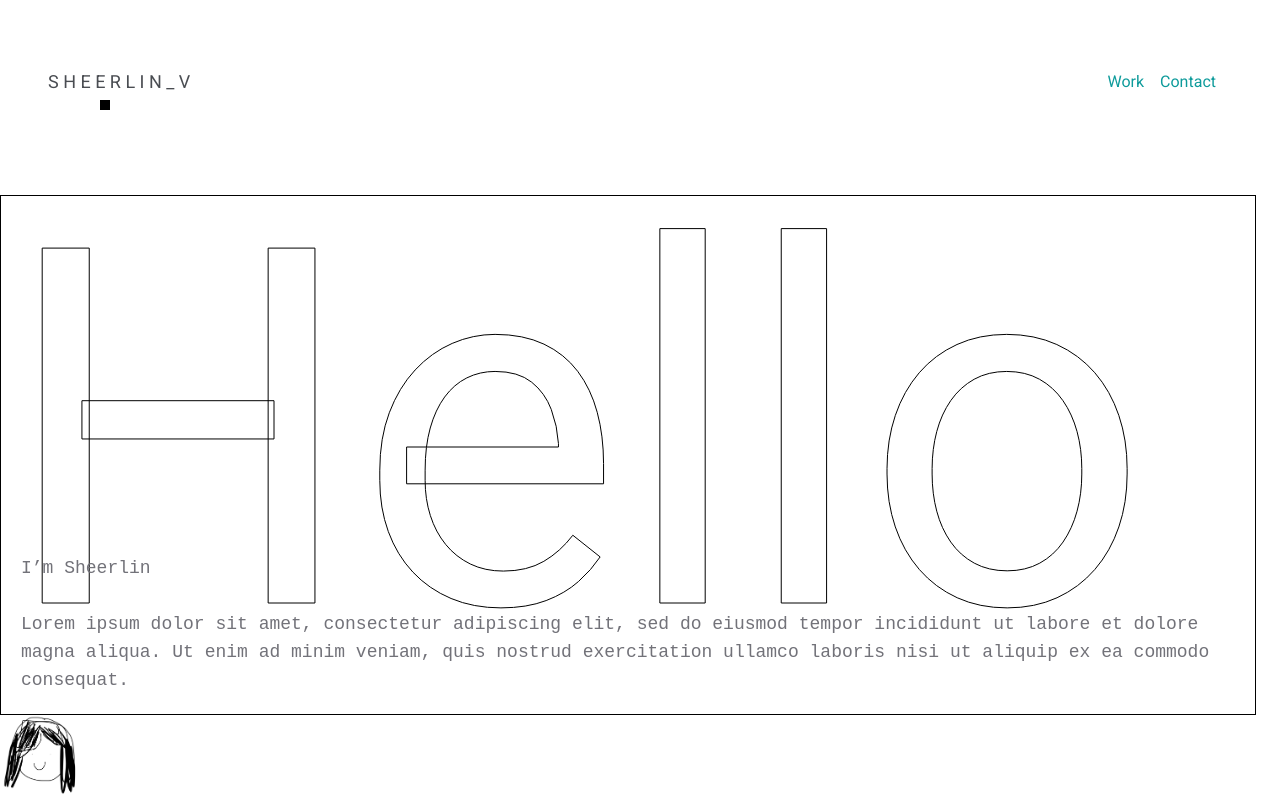
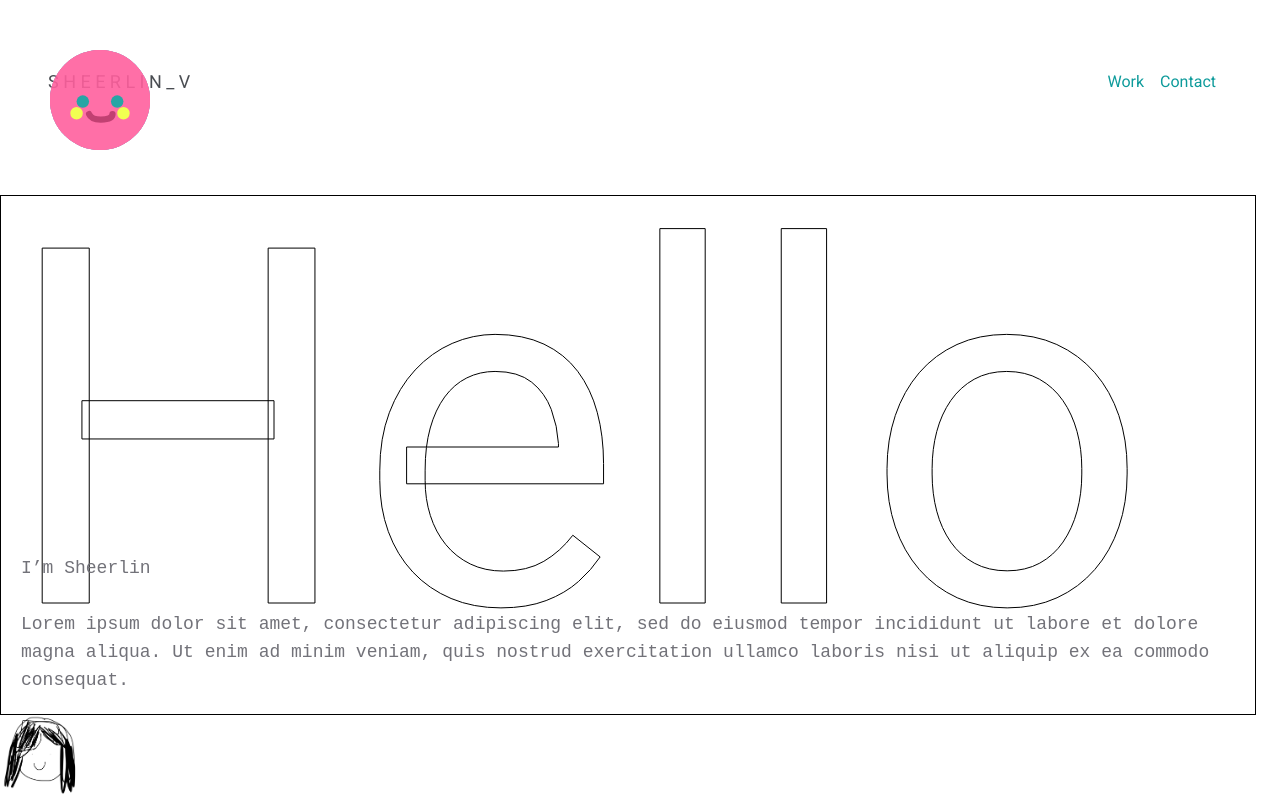
Before and after one commit to sheerlinvuong/sheerlinvuong.github, a React (Create React App) app: page / in a window 1280 px wide. Shown: the top 800 px of the page. Built offline with nearby package versions, Linux system fonts and the light colour scheme.

Commit message:
Create mr worm

```diff
--- a/package.json
+++ b/package.json
@@ -3,12 +3,13 @@
   "version": "0.1.0",
   "private": true,
   "dependencies": {
-    "react": "^16.4.0",
-    "react-dom": "^16.4.0",
+    "react": "^17.0.0",
+    "react-dom": "^17.0.0",
     "react-google-recaptcha": "^0.13.0",
     "react-router": "^4.2.0",
     "react-router-dom": "^4.2.2",
     "react-scripts": "1.1.4",
+    "react-spring": "8.0.2",
     "styled-components": "^4.1.3"
   },
   "scripts": {
--- a/src/App.js
+++ b/src/App.js
@@ -5,15 +5,14 @@ import NavBar from "./components/headerComponent/navBar.js";
 import HomePage from "./components/pages/homePage.js";
 import Contact from "./components/pages/contact/contact";
 import { ContentSt, WrapperSt } from "./App.styles";
-import { Cursor, mousePosition } from './components/worm/worm'
+import { WormyWorm } from './components/worm/worm'
 
 const App = () => {
-  const position = mousePosition()
 
   return (
     <Router>
       <WrapperSt>
-        <Cursor position={position} />
+        <WormyWorm />
         <NavBar />
         <ContentSt>
           <Switch>
@@ -24,7 +23,6 @@ const App = () => {
       </WrapperSt>
     </Router>
   )
-  // };
 
 }
 export default App;
--- a/src/components/theme.js
+++ b/src/components/theme.js
@@ -14,7 +14,14 @@ export const theme = {
     dolphin: '#727279',
     tuna: '#4A4D52',
   },
-
+  worm: {
+    brilliantRose: '#FF5F9Dff',
+    middlePurple: '#CC7BAFff',
+    blueBell: '#9997C2ff',
+    maximumBlue: '#66B2D4ff',
+    skyBlueCrayola: '#33CEE7ff',
+    electricBlue: '#00EAF9ff',
+  },
   font: {
     roboto: 'Roboto, sans-serif',
     openSans: 'Open Sans, sans-serif',
--- a/src/components/worm/worm.js
+++ b/src/components/worm/worm.js
@@ -1,27 +1,82 @@
+import React, { useEffect, useState } from 'react'
+import { useTrail, animated } from 'react-spring'
 import styled from "styled-components";
-import { useEffect, useState } from 'react'
+import { theme } from '../theme';
+
 
 export const mousePosition = () => {
-    const [position, setPosition] = useState({ x: 100, y: 100 })
+    const [position, setPosition] = useState([100, 100])
+    const [trail, setTrail] = useTrail(5, () => ({ position, config: { tension: 1000, friction: 65 } }))
     useEffect(() => {
         document.addEventListener("mousemove", (e) => {
-            console.log(e.clientX)
-            setPosition({ x: e.clientX, y: e.clientY })
+            const xy = [e.clientX, e.clientY]
+            setPosition(xy)
+            setTrail({ position: xy })
         });
     }, []);
-    return position
+
+    return {
+        position,
+        trail
+    }
+}
+export const WormyWorm = () => {
+    const { position, trail } = mousePosition()
+    const trans = (x, y) => `translate3d(${x}px,${y}px,0) translate3d(-50%,-50%,0)`
+
+    return (
+        <MrWorm>
+            <WormHead transform={trans(position[0], position[1])}>
+                <WormFace />
+            </WormHead>
+            {trail.map((props, i) => <animated.div key={i} style={{ transform: props.position.interpolate(trans), background: Object.values(theme.worm)[i], zIndex: -i }} />)}
+        </MrWorm>
+    )
 }
 
-export const Cursor = styled.div.attrs({
+const MrWorm = styled.div`
+        cursor: none;
+        opacity: 0.9;
+  & > div {
+            height: 100px
+            width: 100px
+            position:fixed
+            border-radius: 50%
+        }
+        `
+
+const WormHead = styled.div.attrs({
     style: props => ({
-        top: `${props.position.y}px`,
-        left: `${props.position.x}px`
+        transform: `${props.transform}`,
     })
 }) `
-  width: 10px;
-  height: 10px;
-  background: #000;
-  position: fixed;
-  z-index: 9999;
-  /* will-change: transform; */
-  `
+background: ${theme.worm.brilliantRose};
+            z-index:1;
+            `
+
+const WormFace = (props) => {
+    return (
+        <svg
+            width={100}
+            height={100}
+            viewBox="0 0 128 128"
+            fill="none"
+            xmlns="http://www.w3.org/2000/svg"
+            {...props}
+        >
+            <path
+                d="M50 82c2 4.9 5.94 7 15 7 7.927 0 15-1.87 15-7"
+                stroke="#BA2B63"
+                strokeWidth={8}
+                strokeLinecap="round"
+                strokeLinejoin="round"
+            />
+            <circle cx={42} cy={66} r={8} fill="#0E9B9B" />
+            <path d="M94 66a8 8 0 11-16 0 8 8 0 0116 0z" fill="#0E9B9B" />
+            <path
+                d="M102 81a8 8 0 11-16 0 8 8 0 0116 0zM42 81a8 8 0 11-16 0 8 8 0 0116 0z"
+                fill="#F0FF3E"
+            />
+        </svg>
+    )
+}
```
Also changed, not shown: 1 other file (tests, documents, lock files or other folders).
